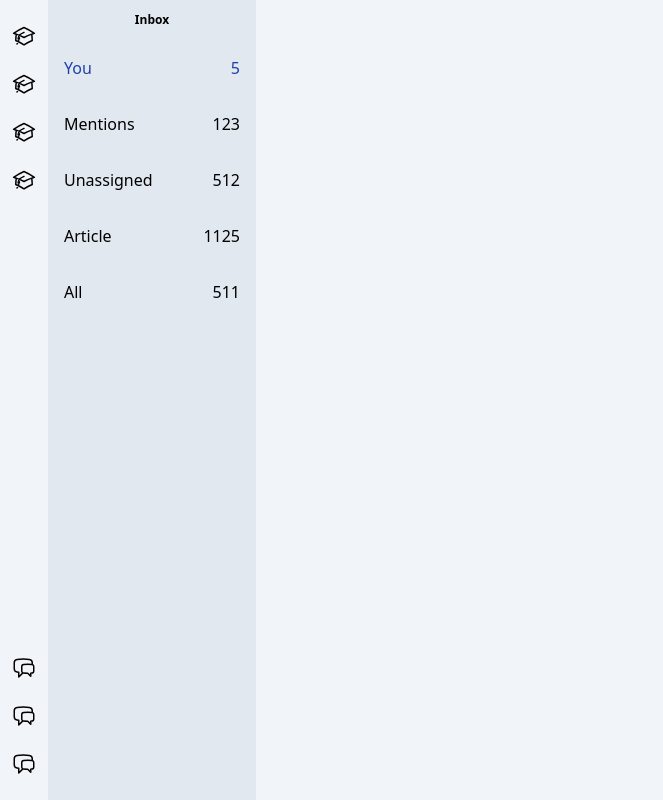
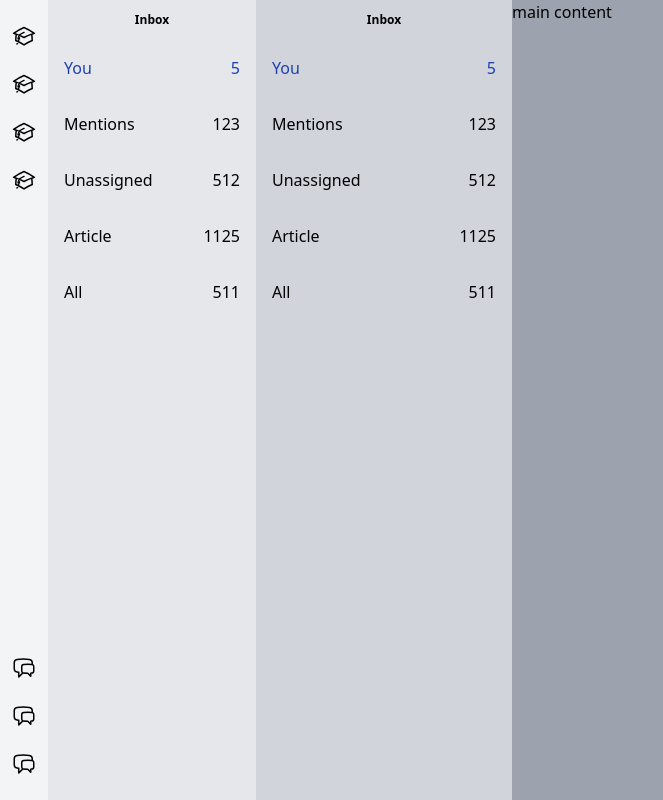
Before and after one commit to pkaranaxioned/codex, a Next.js app: page / in a window 1280 px wide. Shown: the whole page, without its empty margins (0-663 px from the left). Built offline with nearby package versions, Linux system fonts and the light colour scheme.

Commit message:
feat: main content section

```diff
--- /dev/null
+++ b/components/MainContent.js
@@ -0,0 +1,9 @@
+const MainContent = () => {
+  return (
+    <>
+      <div className="bg-gray-400 flex-auto">main content</div>
+    </>
+  );
+};
+
+export default MainContent;
--- /dev/null
+++ b/components/PrimaryNav.js
@@ -0,0 +1,33 @@
+const PrimaryNav = () => {
+  return (
+    <div className="w-1/5 bg-gray-300">
+      <h1 className="text-center pt-3 pb-3 font-bold text-xs">Inbox</h1>
+      <ul className="flex flex-col">
+        <li className="flex justify-between p-4">
+          <a className="text-blue-800 w-full flex justify-between">
+            <h4>You</h4>
+            <span>5</span>
+          </a>
+        </li>
+        <li className="flex justify-between p-4">
+          <h4>Mentions</h4>
+          <span>123</span>
+        </li>
+        <li className="flex justify-between p-4">
+          <h4>Unassigned</h4>
+          <span>512</span>
+        </li>
+        <li className="flex justify-between p-4">
+          <h4>Article</h4>
+          <span>1125</span>
+        </li>
+        <li className="flex justify-between p-4">
+          <h4>All</h4>
+          <span>511</span>
+        </li>
+      </ul>
+    </div>
+  );
+};
+
+export default PrimaryNav;
--- a/components/SideNav.js
+++ b/components/SideNav.js
@@ -1,7 +1,7 @@
 const SideNav = () => {
   return (
-    <div className="w-1/5 h-screen flex bg-slate-200">
-      <ul className="flex flex-col justify-between p-3 bg-slate-100">
+    <div className="w-1/5 h-screen flex">
+      <ul className="flex flex-col justify-between p-3 bg-gray-100">
         <li>
           <ul>
             <li className="pt-3 pb-3">
@@ -123,7 +123,7 @@ const SideNav = () => {
           </ul>
         </li>
       </ul>
-      <div className="w-full">
+      <div className="w-full bg-gray-200">
         <h1 className="text-center pt-3 pb-3 font-bold text-xs">Inbox</h1>
         <ul className="flex flex-col">
           <li className="flex justify-between p-4">
--- a/pages/index.js
+++ b/pages/index.js
@@ -1,11 +1,15 @@
 import Layout from "../components/Layout";
+import MainContent from "../components/MainContent";
+import PrimaryNav from "../components/PrimaryNav";
 import SideNav from "../components/SideNav";
 
 export default function Home() {
   return (
     <Layout title="Codex">
-      <main className="bg-slate-100">
+      <main className="bg-slate-100 flex">
         <SideNav />
+        <PrimaryNav />
+        <MainContent />
       </main>
 
       <footer></footer>
```
